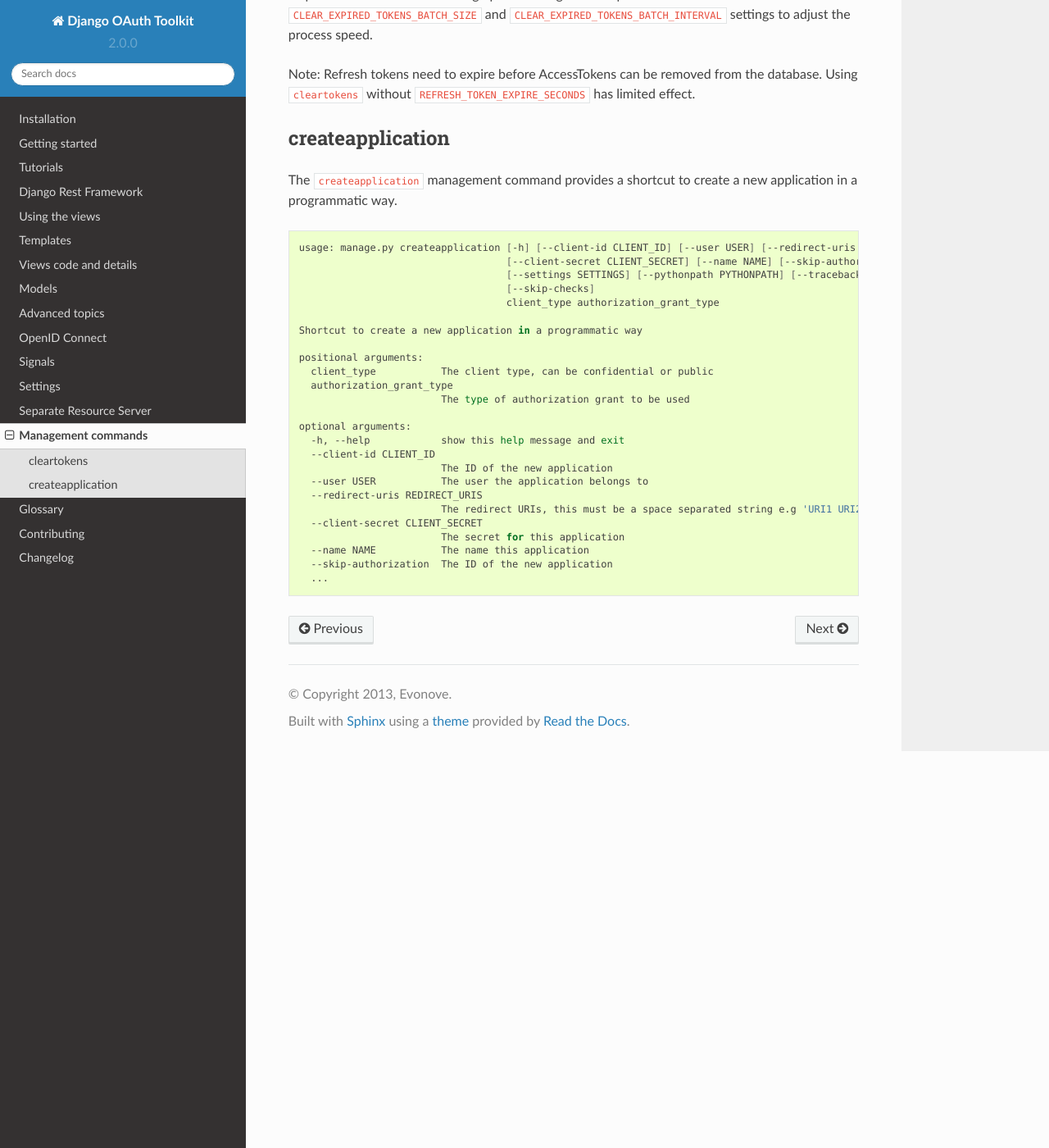
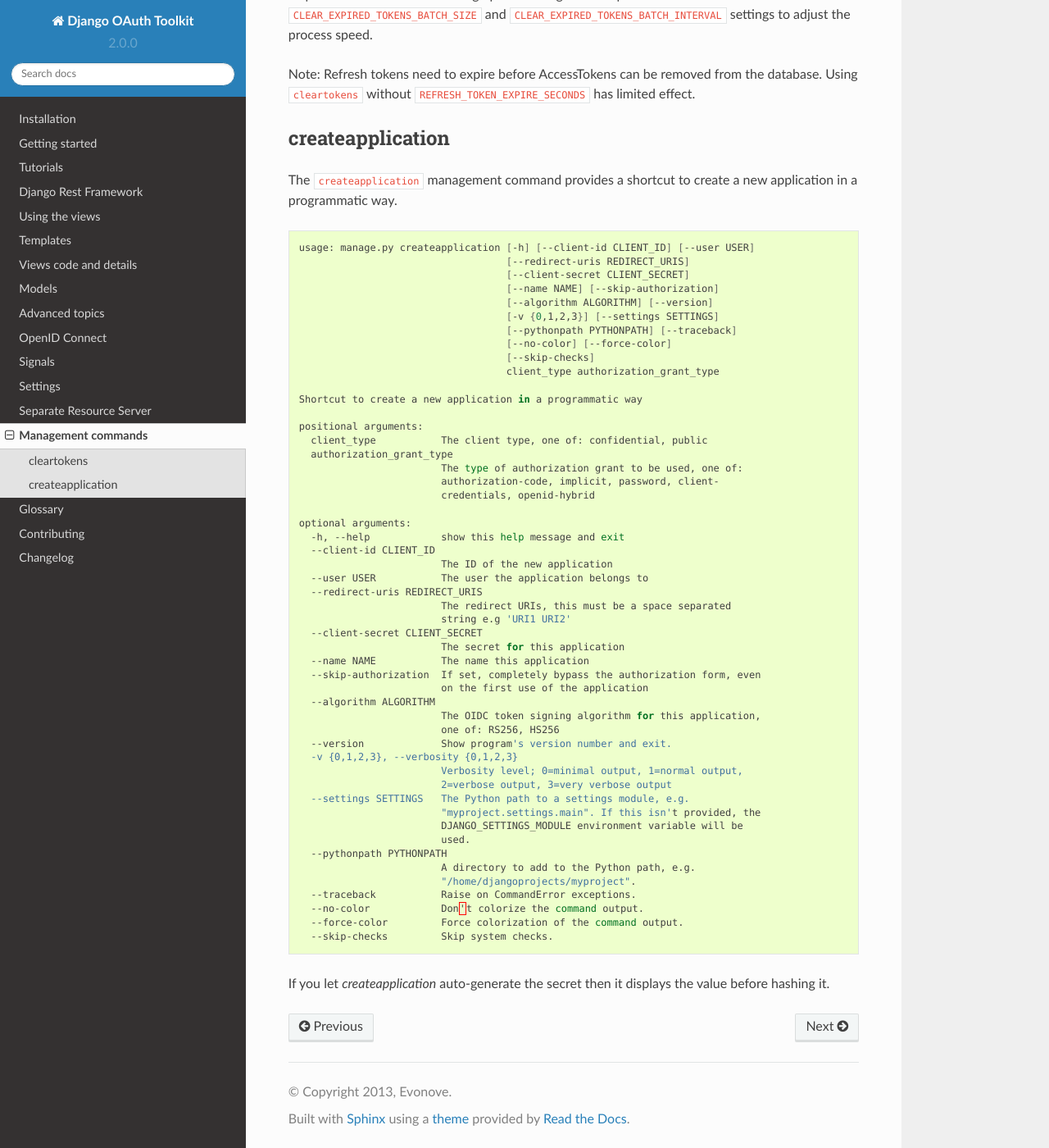
Before and after one commit to sheriffwoody0922/oauth-python-django, a Sphinx documentation site: the page built from docs/management_commands.rst, in a window 1280 px wide and 1400 px high, scrolled down 526 px. Shown: the whole window at 82% size. Built offline with Sphinx 7.4.7 and the Read the Docs theme 2.0.0, drawn with Linux system fonts in a browser that asks for light colours; the version number is read from the project's files by our own code.

Commit message:
Enhance createapplication command to display autogenerated secret (#1152)
* createapplication command display autogenerated secret before it gets hashed.

```diff
--- a/docs/management_commands.rst
+++ b/docs/management_commands.rst
@@ -34,18 +34,25 @@ The ``createapplication`` management command provides a shortcut to create a new
 
 .. code-block:: sh
 
-    usage: manage.py createapplication [-h] [--client-id CLIENT_ID] [--user USER] [--redirect-uris REDIRECT_URIS]
-                                       [--client-secret CLIENT_SECRET] [--name NAME] [--skip-authorization] [--version] [-v {0,1,2,3}]
-                                       [--settings SETTINGS] [--pythonpath PYTHONPATH] [--traceback] [--no-color] [--force-color]
+    usage: manage.py createapplication [-h] [--client-id CLIENT_ID] [--user USER]
+                                       [--redirect-uris REDIRECT_URIS]
+                                       [--client-secret CLIENT_SECRET]
+                                       [--name NAME] [--skip-authorization]
+                                       [--algorithm ALGORITHM] [--version]
+                                       [-v {0,1,2,3}] [--settings SETTINGS]
+                                       [--pythonpath PYTHONPATH] [--traceback]
+                                       [--no-color] [--force-color]
                                        [--skip-checks]
                                        client_type authorization_grant_type
 
     Shortcut to create a new application in a programmatic way
 
     positional arguments:
-      client_type           The client type, can be confidential or public
+      client_type           The client type, one of: confidential, public
       authorization_grant_type
-                            The type of authorization grant to be used
+                            The type of authorization grant to be used, one of:
+                            authorization-code, implicit, password, client-
+                            credentials, openid-hybrid
 
     optional arguments:
       -h, --help            show this help message and exit
@@ -53,9 +60,30 @@ The ``createapplication`` management command provides a shortcut to create a new
                             The ID of the new application
       --user USER           The user the application belongs to
       --redirect-uris REDIRECT_URIS
-                            The redirect URIs, this must be a space separated string e.g 'URI1 URI2'
+                            The redirect URIs, this must be a space separated
+                            string e.g 'URI1 URI2'
       --client-secret CLIENT_SECRET
                             The secret for this application
       --name NAME           The name this application
-      --skip-authorization  The ID of the new application
-      ...
+      --skip-authorization  If set, completely bypass the authorization form, even
+                            on the first use of the application
+      --algorithm ALGORITHM
+                            The OIDC token signing algorithm for this application,
+                            one of: RS256, HS256
+      --version             Show program's version number and exit.
+      -v {0,1,2,3}, --verbosity {0,1,2,3}
+                            Verbosity level; 0=minimal output, 1=normal output,
+                            2=verbose output, 3=very verbose output
+      --settings SETTINGS   The Python path to a settings module, e.g.
+                            "myproject.settings.main". If this isn't provided, the
+                            DJANGO_SETTINGS_MODULE environment variable will be
+                            used.
+      --pythonpath PYTHONPATH
+                            A directory to add to the Python path, e.g.
+                            "/home/djangoprojects/myproject".
+      --traceback           Raise on CommandError exceptions.
+      --no-color            Don't colorize the command output.
+      --force-color         Force colorization of the command output.
+      --skip-checks         Skip system checks.
+
+If you let `createapplication` auto-generate the secret then it displays the value before hashing it.
```
Also changed, not shown: CHANGELOG.md (+3 -0 lines), 2 other files.
